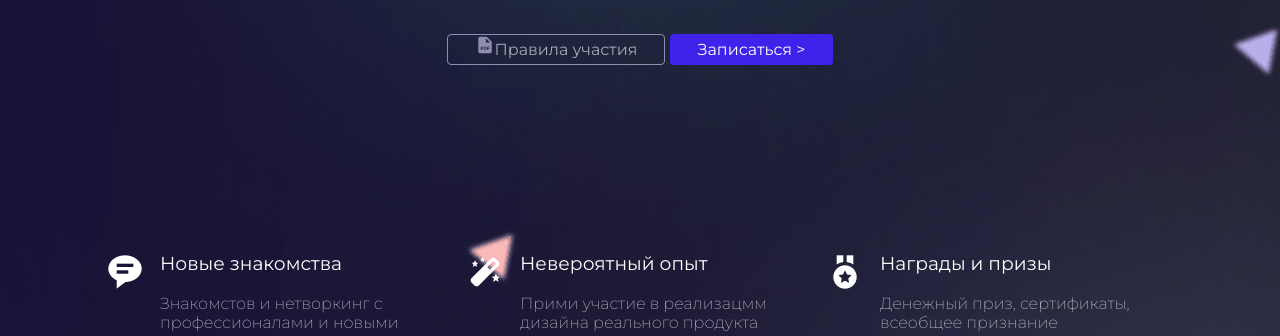
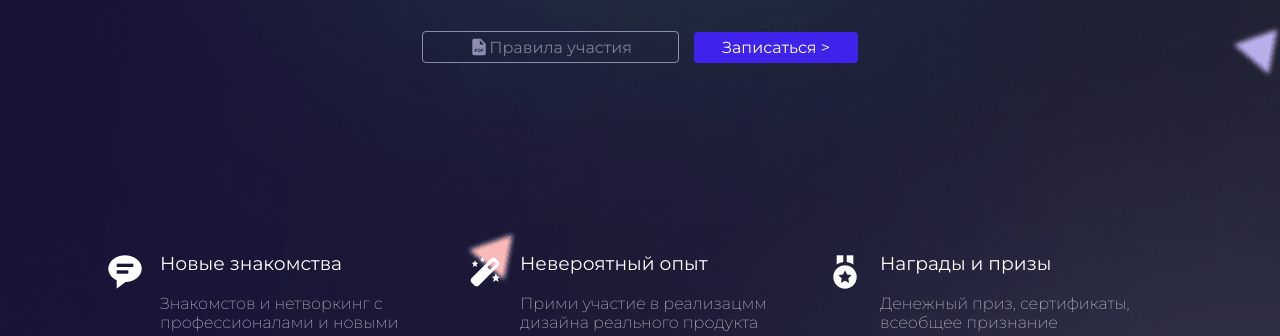
Before and after one commit to xamathon-ru/xamathon, a plain HTML site: page index.html in a window 1280 px wide. Shown: the part 458-794 px from the top of the page. Drawn offline with Linux system fonts and the light colour scheme.

Commit message:
fix img position

```diff
--- a/index.html
+++ b/index.html
@@ -41,9 +41,18 @@
                 <br>
                 <br>
                 <div class="justify-content-center buttons">
-                    <a href="files/regulation-hackathon-xamathon.pdf" target="_blank"  class="item-center button-border fade"><img class="" src="img/bxs-file-pdf.svg-2.png" alt="" width="20" height="20">Правила участия</a>
-                    <br class="displayNone">
-                    <a href="https://clck.ru/U7mk6" target="_blank"  class="item-center button-full font-size16 font-size16 ">Записаться > </a>
+                    <div class="flex-container justify-content-center">
+                        <div class="item-center marginRight15">
+                            <div class="flex-container justify-content-center button-border fade">
+                                <img class="item-center" src="img/bxs-file-pdf.svg-2.png" alt="" width="20" height="20">
+                                <a href="files/regulation-hackathon-xamathon.pdf" target="_blank"  class="item-center">Правила участия</a>
+                            </div>
+                        </div>
+                        <br class="displayNone">
+                        <div class="item-center font-size12 nav">
+                            <a href="https://clck.ru/U7mk6" target="_blank"  class="button-full font-size16 font-size16 ">Записаться > </a>
+                        </div>
+                    </div>
                 </div>
             </div>
         </div>
```
